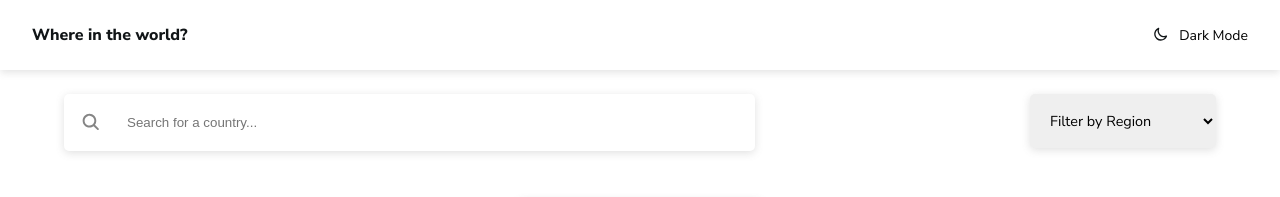
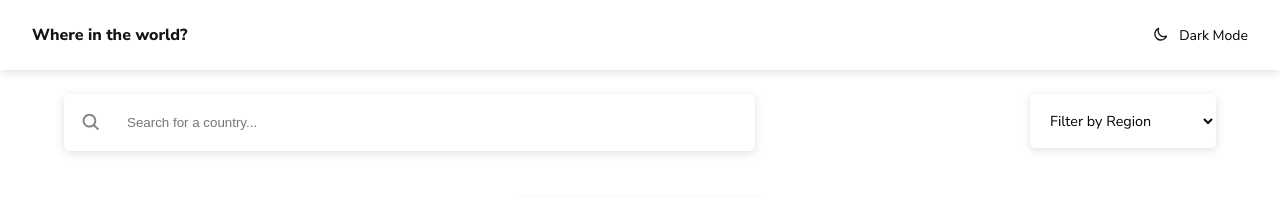
Before and after one commit to TonniPaul/Country-Data, a React (Create React App) app: page / in a window 1280 px wide. Shown: the top 197 px of the page. Built offline with nearby package versions, Linux system fonts and the light colour scheme; grey boxes are pictures that could not be loaded; the HTML template or start-up script is replaced by a standard one.

Commit message:
Filter by region styling update

```diff
--- a/src/component/main/input.css
+++ b/src/component/main/input.css
@@ -24,10 +24,13 @@
    font-family: inherit;
    font-size: inherit;
    border-radius: 5px;
+   background: var(--white);
 }
 
 #continent > option {
    padding: 1rem;
+   background: var(--white);
+   color: var(--black);
 }
 
 /* ========== MEDIA QUERIES ========== */
--- a/src/index.css
+++ b/src/index.css
@@ -9,7 +9,7 @@
    --primaryFont : 'Nunito Sans', sans-serif;
    --box_shadow : 0px 2px 8px rgba(99, 99, 99, 0.2);
    --black :  #111517;
-
+   --white : #ffffff;
 }
 
 body {
```
